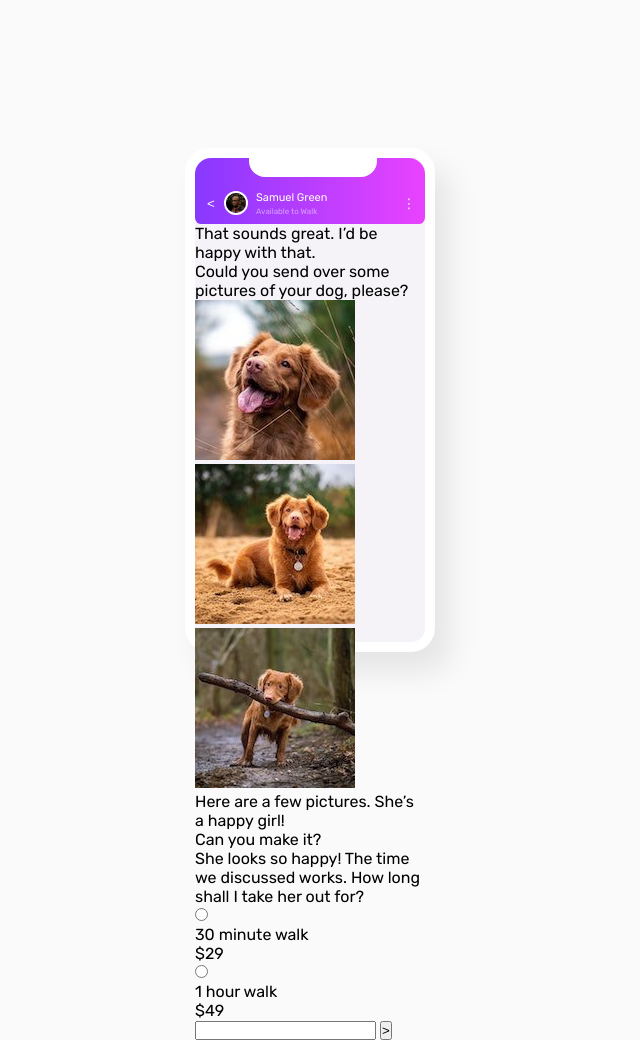
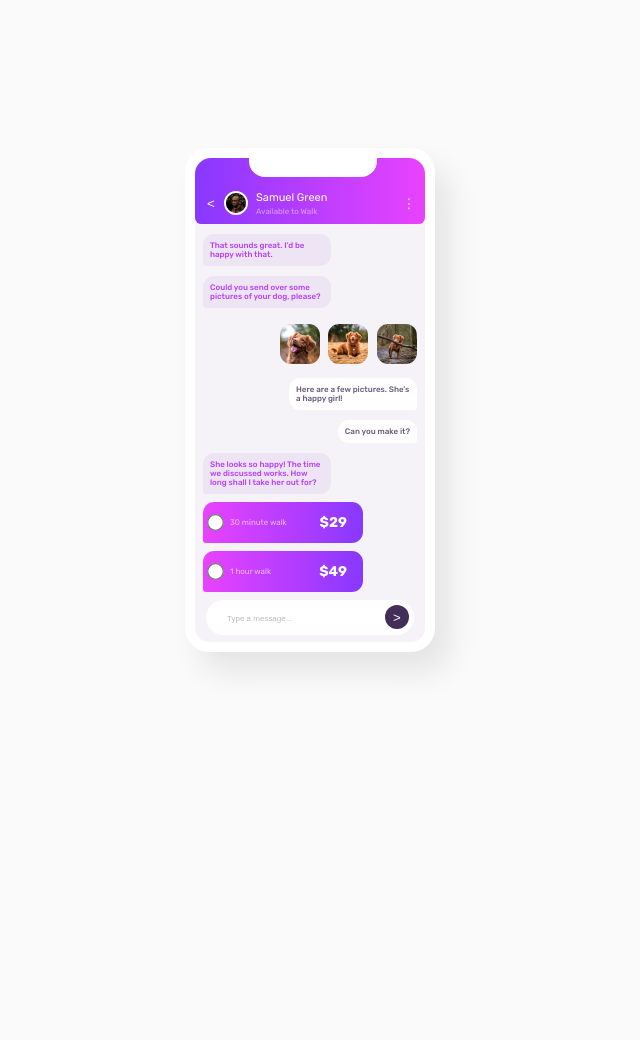
Before and after one commit to JandersonPedrosa/chat-app, a plain HTML site: page index.html in a window 1280 px wide. Shown: the whole page, without its empty margins (330-970 px from the left). After the commit the page ends 800 px from the top, so only its background shows below. Drawn offline with Linux system fonts and the light colour scheme.

Commit message:
section main complete css

```diff
--- a/css/style.css
+++ b/css/style.css
@@ -21,6 +21,9 @@
     border: 10px solid #fff;
     box-shadow: 15px 20px 30px rgba(0, 0, 0, 0.086);
 }
+
+
+/*CELLPHONE HEADER*/
 
 .header{
     position: relative;
@@ -85,3 +88,110 @@
     color: hsl(0, 0%, 100%, 0.5);
     margin-top: 3px;
 }
+
+/*CELLPHONE MAIN SECTION*/
+
+.main{
+    display: flex;
+    flex-direction: column;
+}
+
+.msg-he{
+    background-color: #EDE5F4;
+    font-size: 8px;
+    font-weight: 500;
+    margin-top: 10px;
+    margin-left: 0.5rem;
+    padding: 7px;
+    max-width: 8rem;
+    border-radius: 0.7rem 0.7rem 0.7rem 0.2rem;
+    color: #B83FFF;
+}
+
+.picture{
+    align-self: flex-end;
+    margin-top: 1rem;
+    margin-right: 0.5rem;
+}
+
+.img-dog{
+    width: 2.5rem;
+    height: 2.5rem;
+    border-radius: 0.7rem;
+    margin-left: 0.3rem;
+}
+
+.msg-she{
+    align-self: flex-end;
+    background-color: #fff;
+    font-size: 8px;
+    font-weight: 500;
+    margin-top: 10px;
+    margin-right: 0.5rem;
+    padding: 7px;
+    max-width: 8rem;
+    border-radius: 0.7rem 0.7rem 0.2rem 0.7rem;
+    color: #6A5B7A;
+}
+
+.price{
+    background: linear-gradient(to right, hsl(293, 100%, 63%), hsl(264, 100%, 61%));
+    display: flex;
+    align-items: center;
+    justify-content: space-between;
+    font-size: 8px;
+    width: 10rem;
+    padding: 12px 16px 12px 6px;
+    margin-top: 0.5rem;
+    margin-left: 0.5rem;
+    border-radius: 0.7rem 0.7rem 0.7rem 0.2rem;
+    color: #ffffffa3;
+}
+
+.time-input{
+    display: flex;
+    align-items: center;
+}
+
+.radio-input{
+    margin-right: 8px;
+    transform: scale(1.3);
+}
+
+.price span{
+    color: #fff;
+    font-size: 14px;
+}
+
+.type-msg-container{
+    display: flex;
+    justify-content: space-between;
+    align-items: center;
+    background-color: #fff;
+    height: 2.2rem;
+    padding: 5px;
+    border-radius: 40px;
+    width: 13rem;
+    margin: 0.5rem auto;
+}
+
+.text-input{
+    border: none;
+    font-size: 8px;
+    margin-left: 1rem;
+    margin-top: 0.2rem;
+}
+
+.text-input::placeholder{
+    color: rgba(0, 0, 0, 0.27);
+}
+
+.send{
+    color: #fff;
+    background-color: #432E57;
+    border: none;
+    border-radius: 50%;
+    width: 1.5rem;
+    height: 1.5rem;
+    cursor: pointer;
+}
--- a/index.html
+++ b/index.html
@@ -24,17 +24,17 @@
                 </div>
                 <button>⋮</button>
             </header>
-            <main>
+            <main class="main">
                 <div class="msg-he">
                     <p>That sounds great. I’d be happy with that.</p>
                 </div>
                 <div class="msg-he">
                     <p>Could you send over some pictures of your dog, please?</p>
                 </div>
-                <picture>
-                    <img src="assets/img/dog-image-1.jpg" alt="dog image">
-                    <img src="assets/img/dog-image-2.jpg" alt="dog image">
-                    <img src="assets/img/dog-image-3.jpg" alt="dog image">
+                <picture class="picture">
+                    <img class="img-dog" src="assets/img/dog-image-1.jpg" alt="dog image">
+                    <img class="img-dog" src="assets/img/dog-image-2.jpg" alt="dog image">
+                    <img class="img-dog" src="assets/img/dog-image-3.jpg" alt="dog image">
                 </picture>
                 <div class="msg-she">
                     <p>Here are a few pictures. She’s a happy girl! </p>
@@ -46,18 +46,22 @@
                     <p>She looks so happy! The time we discussed works. How long shall I take her out for?</p>
                 </div>
                 <div class="price">
-                    <input type="radio" name="" id="">
-                    <p>30 minute walk</p>
-                    <span>$29</span>
+                    <div class="time-input">
+                        <input class="radio-input" type="radio" name="time" id="">
+                        <p>30 minute walk</p>
+                    </div>
+                    <span><strong>$29</strong></span>
                 </div>
                 <div class="price">
-                    <input type="radio" name="" id="">
-                    <p>1 hour walk</p>
-                    <span>$49</span>
+                    <div class="time-input">
+                        <input class="radio-input" type="radio" name="time" id="">
+                        <p>1 hour walk</p>
+                    </div>
+                    <span><strong>$49</strong></span>
                 </div>
-                <div>
-                    <input type="text" name="" id="">
-                    <button>></button>
+                <div class="type-msg-container">
+                    <input class="text-input" type="text" name="" id="" placeholder="Type a message...">
+                    <button class="send">></button>
                 </div>
             </main>
         </div>
```
